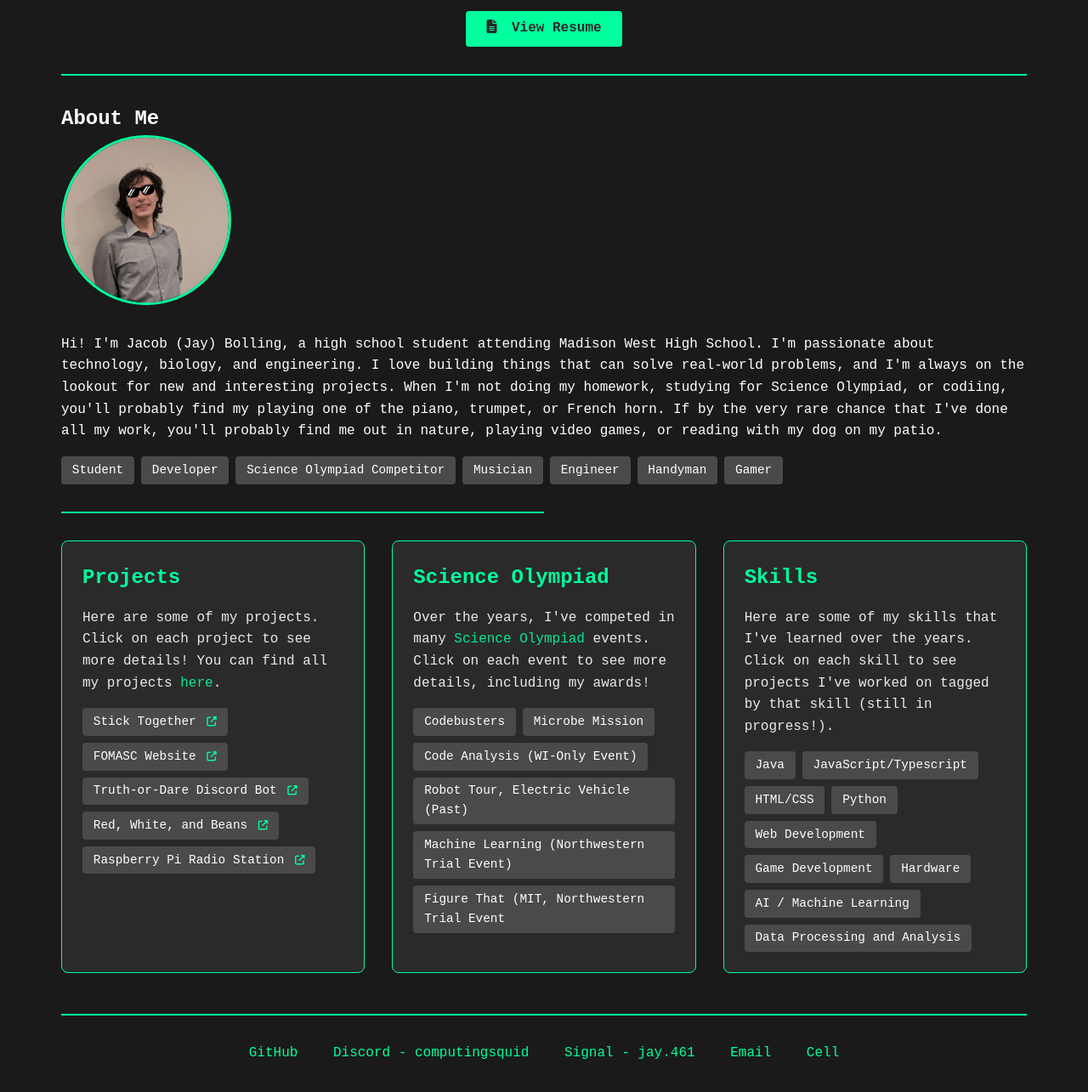
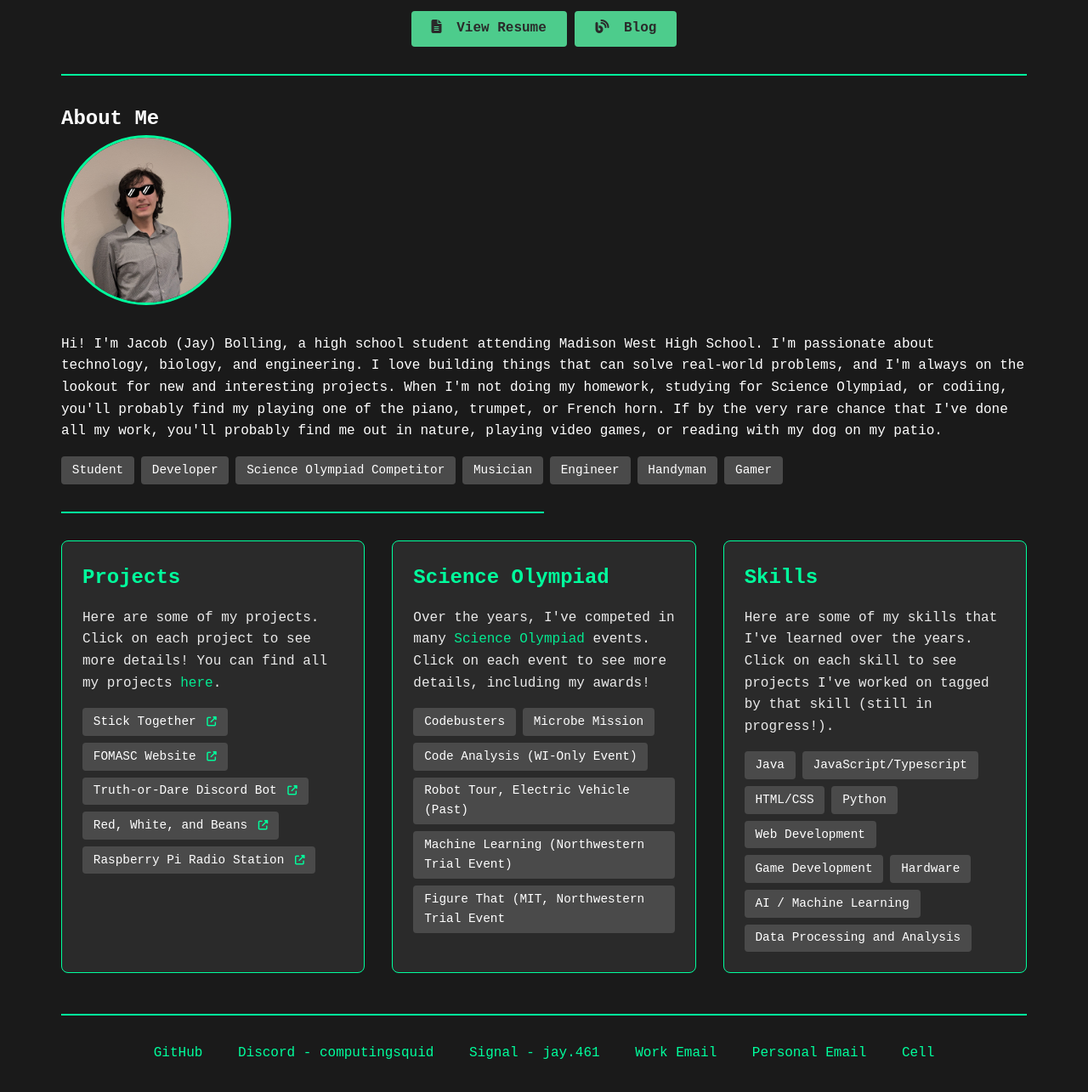
Before and after one commit to ProbablyComputingSquid/official-portfolio, a website: page index.html in a window 1280 px wide. Shown: the part 219-1504 px from the top of the page at 85% size. Drawn offline with Linux system fonts and the light colour scheme.

Commit message:
add blog button cause i forgot that lmao

```diff
--- a/index.html
+++ b/index.html
@@ -35,6 +35,9 @@
             <p class="tagline">High School Student | Developer | Biologist | Engineer | Science Olympiad</p>
             <a href="assets/resume.pdf" class="resume-link" target="_blank">
                 <i class="fas fa-file-alt"></i> View Resume
+            </a>
+            <a href="/blog" class="resume-link">
+                <i class="fas fa-blog"></i> Blog
             </a>
         </header>
         <section class="profile">
@@ -86,7 +89,7 @@
                         </a>
                     </div>
                     <div class="tech-tag">
-                        Raspberry Pi Radio Station <a href="/projects/raspi-radio-station.html" target="_blank">
+                        Raspberry Pi Radio Station <a href="/blog/projects/raspi-radio-station.html" target="_blank">
                             <i class="fas fa-up-right-from-square" aria-hidden="true"></i>
                         </a>
                     </div>
@@ -129,7 +132,8 @@
             <a href="https://discord.com/app">Discord - computingsquid</a>
             <a href="https://signal.org/download/">Signal - jay.461</a>
             <!-- <a href="https://linkedin.com/in/username">LinkedIn (soon)</a> -->
-            <a href="mailto:jwbolling001@gmail.com">Email</a>
+            <a href="mailto:jwbolling001@gmail.com">Work Email</a>
+            <a href="mailto:jay@loves-being-a.dev">Personal Email</a>
             <a href="tel:+16082096033">Cell</a>
         </div>
     </div>
--- a/style.css
+++ b/style.css
@@ -2,6 +2,7 @@
     --primary: #2a2a2a;
     --secondary: #4a4a4a;
     --accent: #00ff9d;
+    --accent-muted: #4dcc8c;
     --text: #ffffff;
     --retro-bg: #1a1a1a;
     --warning: #ff9d00;
@@ -161,7 +162,7 @@ a:hover {
     display: inline-block;
     margin-top: 1rem;
     padding: 0.5rem 1.5rem;
-    background: var(--accent);
+    background: var(--accent-muted);
     color: var(--primary);
     border-radius: 4px;
     font-weight: bold;
```
